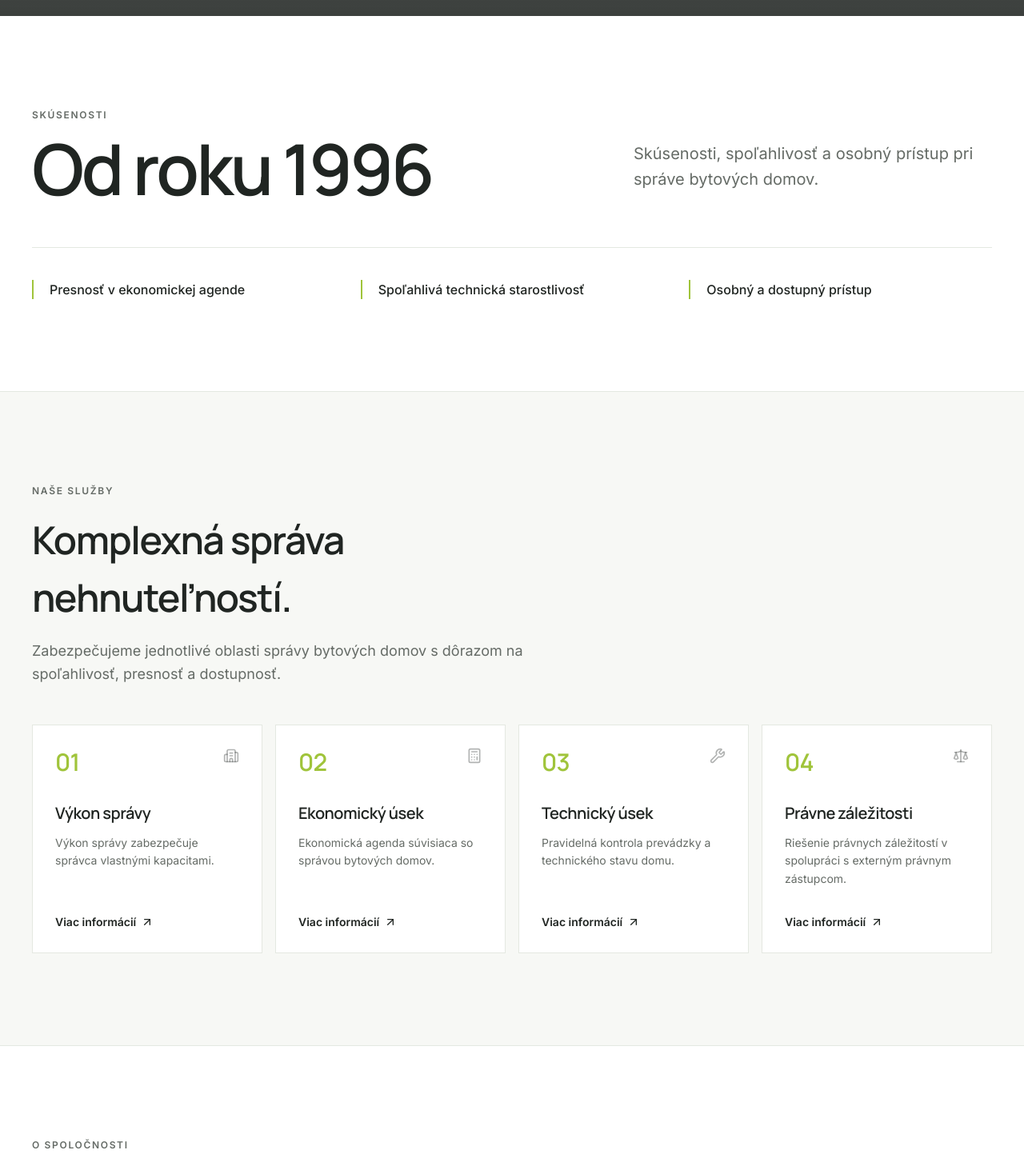
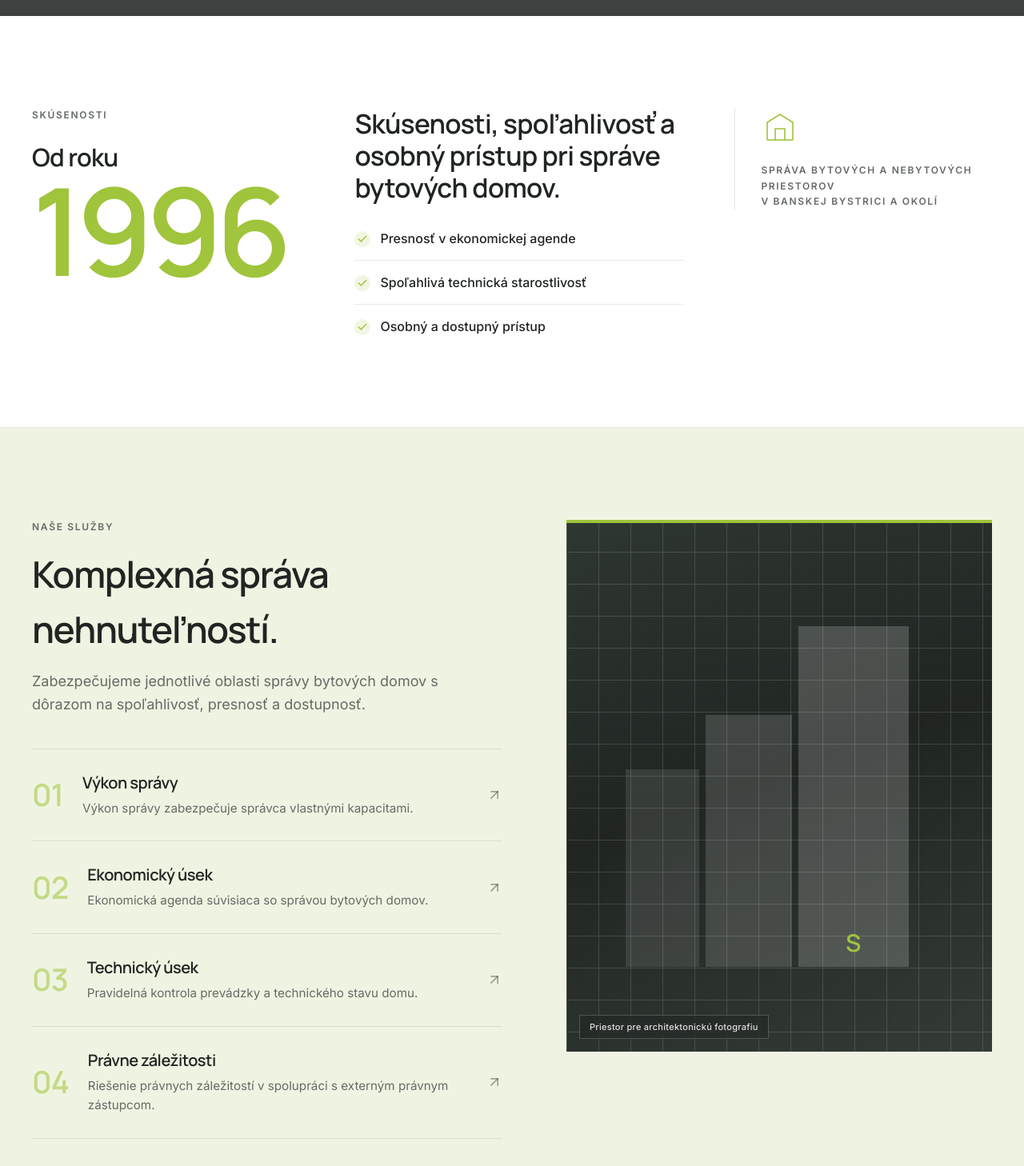
Before and after one commit to inoveronai-dev/spravbyt, a Next.js app: page / in a window 1280 px wide. Shown: the part 780-2238 px from the top of the page at 80% size. Built offline with nearby package versions, Linux system fonts and the light colour scheme; grey boxes are pictures that could not be loaded.

Commit message:
Redesign homepage sections to match approved design reference
Rebuild Experience, Services, About, Quick Access, Contact, and Footer as stacked full-width sections while leaving the approved cinematic hero unchanged.

Co-authored-by: inoveron.ai <inoveron.ai@gmail.com>

```diff
--- /dev/null
+++ b/src/components/media-slot.tsx
@@ -0,0 +1,68 @@
+import { cn } from "cn";
+
+type MediaSlotProps = {
+  className?: string;
+  label: string;
+  aspectClassName?: string;
+  variant?: "portrait" | "landscape";
+};
+
+/**
+ * Replaceable media slot for missing client photographs.
+ * Do not present this as a real SPRAVBYT-managed property or storefront.
+ */
+export function MediaSlot({
+  className,
+  label,
+  aspectClassName,
+  variant = "portrait",
+}: MediaSlotProps) {
+  return (
+    <div
+      className={cn(
+        "relative overflow-hidden bg-charcoal",
+        variant === "portrait"
+          ? "aspect-[3/4] min-h-[22rem]"
+          : "aspect-[4/3] min-h-[16rem]",
+        aspectClassName,
+        className
+      )}
+      role="img"
+      aria-label={label}
+    >
+      <div
+        className="absolute inset-0"
+        style={{
+          background:
+            "linear-gradient(160deg, #2f3732 0%, #202522 48%, #343b36 100%)",
+        }}
+      />
+      <div
+        className="absolute inset-0 opacity-[0.14]"
+        style={{
+          backgroundImage:
+            "linear-gradient(to right, #f7f8f5 1px, transparent 1px), linear-gradient(to bottom, #f7f8f5 1px, transparent 1px)",
+          backgroundSize: "40px 40px",
+        }}
+      />
+      <div className="absolute inset-x-[14%] bottom-[16%] top-[20%] flex items-end gap-2">
+        <div className="h-[58%] w-[24%] bg-white/10" />
+        <div className="h-[74%] w-[28%] bg-white/14" />
+        <div className="relative h-full w-[36%] bg-white/18">
+          <span
+            className="absolute bottom-3 left-1/2 -translate-x-1/2 font-heading text-3xl font-semibold text-brand"
+            aria-hidden
+          >
+            S
+          </span>
+        </div>
+      </div>
+      <div className="absolute inset-x-0 top-0 h-1 bg-brand" />
+      <div className="absolute bottom-4 left-4 right-4">
+        <span className="inline-block border border-white/20 bg-charcoal/50 px-3 py-1.5 text-[11px] font-medium tracking-wide text-white/85 backdrop-blur-sm">
+          {label}
+        </span>
+      </div>
+    </div>
+  );
+}
--- a/src/components/quick-links-section.tsx
+++ b/src/components/quick-links-section.tsx
@@ -1,74 +1,161 @@
 import {
-  ArrowUpRight,
-  Download,
+  ArrowRight,
+  Bell,
   Droplets,
+  FileText,
   Flame,
   LogIn,
-  Newspaper,
 } from "lucide-react";
 
 import { Reveal } from "@/components/reveal";
-import { quickLinks } from "@/lib/content";
+import { externalUrls, quickLinks } from "@/lib/content";
 
-const icons = {
-  "log-in": LogIn,
-  download: Download,
-  flame: Flame,
-  droplets: Droplets,
-  newspaper: Newspaper,
-} as const;
+const primary = [
+  {
+    title: "Online vstup",
+    description: "Prístup pre vlastníkov",
+    href: externalUrls.onlineVstup,
+    icon: LogIn,
+    dark: true,
+  },
+  {
+    title: "Dokumenty na stiahnutie",
+    description: "Formuláre a podklady",
+    href: externalUrls.naStiahnutie,
+    icon: FileText,
+    dark: false,
+  },
+] as const;
+
+const secondary = [
+  {
+    title: "Teplo",
+    description: "Informácie o dodávke tepla",
+    href: externalUrls.teplo,
+    icon: Flame,
+  },
+  {
+    title: "Vodné a stočné",
+    description: "Voda a stočné",
+    href: externalUrls.vodneAStocne,
+    icon: Droplets,
+  },
+  {
+    title: "Aktuality",
+    description: "Aktuálne správy spoločnosti",
+    href: externalUrls.aktuality,
+    icon: Bell,
+  },
+] as const;
 
 export function QuickLinksSection() {
   return (
     <section
       id="rychly-pristup"
-      className="section-space border-b border-border bg-brand-soft"
+      className="border-b border-border bg-brand-soft"
       aria-labelledby="quick-links-heading"
     >
-      <div className="container-page">
+      <div className="container-page section-space">
         <Reveal>
           <h2
             id="quick-links-heading"
-            className="max-w-xl font-heading text-[clamp(1.9rem,3.8vw,3rem)] font-semibold tracking-[-0.03em] text-charcoal"
+            className="max-w-xl font-heading text-[clamp(1.9rem,3.6vw,2.85rem)] font-semibold tracking-[-0.03em] text-charcoal"
           >
             {quickLinks.heading}
           </h2>
+          <p className="mt-3 max-w-xl text-base text-ink-muted sm:text-lg">
+            Rýchly prístup k najčastejším službám a informáciám pre vlastníkov.
+          </p>
         </Reveal>
 
-        <ul className="mt-10 grid gap-3 sm:grid-cols-2 xl:grid-cols-5">
-          {quickLinks.items.map((item, index) => {
-            const Icon = icons[item.icon];
+        <div className="mt-10 grid gap-4 md:grid-cols-2">
+          {primary.map((item, index) => {
+            const Icon = item.icon;
             return (
               <Reveal
                 key={item.title}
-                as="li"
-                delay={(Math.min(index + 1, 4) as 1 | 2 | 3 | 4)}
+                delay={(Math.min(index + 1, 2) as 1 | 2)}
               >
                 <a
                   href={item.href}
                   target="_blank"
                   rel="noopener noreferrer"
-                  className="group flex h-full flex-col justify-between border border-border/80 bg-surface p-5 transition-all duration-300 hover:-translate-y-0.5 hover:border-charcoal/20 hover:shadow-[0_14px_32px_rgba(32,37,34,0.06)]"
+                  className={
+                    item.dark
+                      ? "group flex min-h-[9.5rem] items-end justify-between gap-4 bg-charcoal p-7 text-white transition-colors hover:bg-charcoal-soft"
+                      : "group flex min-h-[9.5rem] items-end justify-between gap-4 border border-border bg-surface p-7 text-charcoal transition-colors hover:border-charcoal/20"
+                  }
                 >
-                  <div className="flex items-start justify-between gap-3">
-                    <span className="inline-flex size-10 items-center justify-center rounded-md bg-brand-soft text-charcoal">
+                  <span>
+                    <span
+                      className={
+                        item.dark
+                          ? "inline-flex size-11 items-center justify-center rounded-md bg-brand/15 text-brand"
+                          : "inline-flex size-11 items-center justify-center rounded-md bg-brand-soft text-brand"
+                      }
+                    >
                       <Icon className="size-5" aria-hidden />
                     </span>
-                    <ArrowUpRight className="size-4 text-ink-muted transition-transform group-hover:translate-x-0.5 group-hover:-translate-y-0.5 group-hover:text-brand" />
-                  </div>
-                  <div className="mt-8">
-                    <h3 className="font-heading text-base font-semibold tracking-tight text-charcoal">
+                    <span className="mt-6 block font-heading text-xl font-semibold tracking-tight">
                       {item.title}
-                    </h3>
-                    <p className="mt-1.5 text-sm text-ink-muted">
+                    </span>
+                    <span
+                      className={
+                        item.dark
+                          ? "mt-1.5 block text-sm text-white/65"
+                          : "mt-1.5 block text-sm text-ink-muted"
+                      }
+                    >
                       {item.description}
-                    </p>
-                  </div>
+                    </span>
+                  </span>
+                  <ArrowRight
+                    className={
+                      item.dark
+                        ? "mb-1 size-5 shrink-0 text-brand transition-transform group-hover:translate-x-1"
+                        : "mb-1 size-5 shrink-0 text-brand transition-transform group-hover:translate-x-1"
+                    }
+                    aria-hidden
+                  />
                 </a>
               </Reveal>
             );
           })}
-        </ul>
+        </div>
+
+        <div className="mt-4 grid gap-4 sm:grid-cols-3">
+          {secondary.map((item, index) => {
+            const Icon = item.icon;
+            return (
+              <Reveal
+                key={item.title}
+                delay={(Math.min(index + 1, 3) as 1 | 2 | 3)}
+              >
+                <a
+                  href={item.href}
+                  target="_blank"
+                  rel="noopener noreferrer"
+                  className="group flex min-h-[10rem] flex-col justify-between border border-border bg-surface p-6 transition-colors hover:border-charcoal/20"
+                >
+                  <span className="flex items-start justify-between gap-3">
+                    <span className="inline-flex size-10 items-center justify-center rounded-md bg-brand-soft text-brand">
+                      <Icon className="size-5" aria-hidden />
+                    </span>
+                    <ArrowRight className="size-4 text-ink-muted transition-transform group-hover:translate-x-1 group-hover:text-brand" />
+                  </span>
+                  <span>
+                    <span className="block font-heading text-lg font-semibold tracking-tight text-charcoal">
+                      {item.title}
+                    </span>
+                    <span className="mt-1.5 block text-sm text-ink-muted">
+                      {item.description}
+                    </span>
+                  </span>
+                </a>
+              </Reveal>
+            );
+          })}
+        </div>
       </div>
     </section>
   );
--- a/src/components/services-section.tsx
+++ b/src/components/services-section.tsx
@@ -1,82 +1,74 @@
-import {
-  ArrowUpRight,
-  Building2,
-  Calculator,
-  Scale,
-  Wrench,
-} from "lucide-react";
+import { ArrowUpRight } from "lucide-react";
 
+import { MediaSlot } from "@/components/media-slot";
 import { Reveal } from "@/components/reveal";
 import { services } from "@/lib/content";
-
-const icons = {
-  building: Building2,
-  calculator: Calculator,
-  wrench: Wrench,
-  scale: Scale,
-} as const;
 
 export function ServicesSection() {
   return (
     <section
       id="sluzby"
-      className="section-space border-b border-border bg-background"
+      className="border-b border-border bg-brand-soft"
       aria-labelledby="services-heading"
     >
-      <div className="container-page">
+      <div className="container-page section-space">
+        <div className="grid items-start gap-12 lg:grid-cols-[1.05fr_0.95fr] lg:gap-14 xl:gap-20">
+          <div>
             <Reveal>
-          <div className="max-w-2xl">
               <p className="eyebrow">{services.eyebrow}</p>
               <h2
                 id="services-heading"
-              className="mt-4 font-heading text-[clamp(1.9rem,3.8vw,3rem)] font-semibold tracking-[-0.03em] text-charcoal"
+                className="mt-4 max-w-lg font-heading text-[clamp(1.9rem,3.6vw,2.85rem)] font-semibold tracking-[-0.03em] text-charcoal"
               >
                 {services.heading}
               </h2>
-            <p className="mt-4 text-base leading-relaxed text-ink-muted sm:text-lg">
+              <p className="mt-4 max-w-lg text-base leading-relaxed text-ink-muted sm:text-lg">
                 {services.supporting}
               </p>
-          </div>
             </Reveal>
 
-        <div className="mt-12 grid gap-4 md:grid-cols-2 xl:grid-cols-4">
-          {services.items.map((item, index) => {
-            const Icon = icons[item.icon];
-            return (
+            <ul className="mt-10 border-t border-charcoal/10">
+              {services.items.map((item, index) => (
                 <Reveal
                   key={item.number}
-                as="article"
+                  as="li"
                   delay={(Math.min(index + 1, 4) as 1 | 2 | 3 | 4)}
                 >
                   <a
                     href={item.href}
                     target="_blank"
                     rel="noopener noreferrer"
-                  className="group flex h-full flex-col border border-border bg-surface p-6 transition-all duration-300 hover:-translate-y-0.5 hover:border-charcoal/20 hover:shadow-[0_18px_40px_rgba(32,37,34,0.06)] sm:p-7"
+                    className="group grid grid-cols-[auto_1fr_auto] items-center gap-4 border-b border-charcoal/10 py-6 transition-colors hover:bg-white/45 sm:gap-6 sm:py-7"
                   >
-                  <div className="flex items-start justify-between gap-4">
-                    <span className="font-heading text-3xl font-semibold tracking-tight text-brand">
+                    <span className="font-heading text-[clamp(2rem,3vw,2.75rem)] font-semibold leading-none tracking-tight text-brand/55 transition-colors group-hover:text-brand">
                       {item.number}
                     </span>
-                    <Icon
-                      className="size-5 text-charcoal/35 transition-colors group-hover:text-brand"
+                    <span className="min-w-0">
+                      <span className="block font-heading text-lg font-semibold tracking-tight text-charcoal sm:text-xl">
+                        {item.title}
+                      </span>
+                      <span className="mt-1.5 block text-sm leading-relaxed text-ink-muted sm:text-[0.95rem]">
+                        {item.description}
+                      </span>
+                    </span>
+                    <ArrowUpRight
+                      className="size-5 shrink-0 text-charcoal/40 transition-transform group-hover:translate-x-0.5 group-hover:-translate-y-0.5 group-hover:text-charcoal"
                       aria-hidden
                     />
-                  </div>
-                  <h3 className="mt-8 font-heading text-xl font-semibold tracking-tight text-charcoal">
-                    {item.title}
-                  </h3>
-                  <p className="mt-3 flex-1 text-sm leading-relaxed text-ink-muted">
-                    {item.description}
-                  </p>
-                  <span className="mt-8 inline-flex items-center gap-1.5 text-sm font-semibold text-charcoal">
-                    Viac informácií
-                    <ArrowUpRight className="size-4 transition-transform group-hover:translate-x-0.5 group-hover:-translate-y-0.5" />
-                  </span>
                   </a>
                 </Reveal>
-            );
-          })}
+              ))}
+            </ul>
+          </div>
+
+          <Reveal delay={2}>
+            <MediaSlot
+              variant="portrait"
+              label="Priestor pre architektonickú fotografiu"
+              className="w-full lg:min-h-[36rem]"
+              aspectClassName="lg:aspect-[4/5]"
+            />
+          </Reveal>
         </div>
       </div>
     </section>
--- a/src/components/trust-section.tsx
+++ b/src/components/trust-section.tsx
@@ -1,46 +1,79 @@
+import { Check } from "lucide-react";
+
 import { Reveal } from "@/components/reveal";
 import { trust } from "@/lib/content";
+
+const values = [
+  "Presnosť v ekonomickej agende",
+  "Spoľahlivá technická starostlivosť",
+  "Osobný a dostupný prístup",
+] as const;
 
 export function TrustSection() {
   return (
     <section
-      className="section-space border-b border-border bg-surface"
+      id="skusenosti"
+      className="border-b border-border bg-surface"
       aria-labelledby="trust-heading"
     >
-      <div className="container-page">
+      <div className="container-page section-space">
+        <div className="grid items-start gap-10 lg:grid-cols-[0.95fr_1.15fr_0.9fr] lg:gap-12 xl:gap-16">
           <Reveal>
-          <div className="grid items-end gap-8 border-b border-border pb-10 md:grid-cols-[1.1fr_0.9fr] md:gap-16 md:pb-14">
-            <div>
             <p className="eyebrow">Skúsenosti</p>
-              <h2
+            <p className="mt-5 font-heading text-[clamp(1.5rem,2.4vw,2rem)] font-semibold tracking-tight text-charcoal">
+              Od roku
+            </p>
+            <p
               id="trust-heading"
-                className="mt-4 font-heading text-[clamp(2.75rem,7vw,5.5rem)] font-semibold leading-[0.95] tracking-[-0.04em] text-charcoal"
+              className="mt-1 font-heading text-[clamp(5.5rem,14vw,9.5rem)] font-semibold leading-[0.85] tracking-[-0.05em] text-brand"
             >
-                {trust.yearLabel}
+              1996
+            </p>
+          </Reveal>
+
+          <Reveal delay={1}>
+            <h2 className="max-w-md font-heading text-[clamp(1.55rem,2.6vw,2.15rem)] font-semibold leading-[1.2] tracking-[-0.02em] text-charcoal">
+              {trust.description}
             </h2>
+            <ul className="mt-8 space-y-4">
+              {values.map((value) => (
+                <li
+                  key={value}
+                  className="flex items-start gap-3 border-b border-border pb-4 text-base text-charcoal last:border-b-0 last:pb-0"
+                >
+                  <span className="mt-0.5 inline-flex size-5 shrink-0 items-center justify-center rounded-full bg-brand/15 text-brand">
+                    <Check className="size-3.5" strokeWidth={2.5} aria-hidden />
+                  </span>
+                  <span className="font-medium leading-snug">{value}</span>
+                </li>
+              ))}
+            </ul>
+          </Reveal>
+
+          <Reveal delay={2}>
+            <div className="border-l border-border pl-6 lg:pl-8">
+              <div
+                className="mb-5 h-12 w-12 text-brand"
+                aria-hidden
+              >
+                <svg viewBox="0 0 48 48" fill="none" className="h-full w-full">
+                  <path
+                    d="M8 40V18L24 8l16 10v22"
+                    stroke="currentColor"
+                    strokeWidth="1.6"
+                  />
+                  <path d="M18 40V26h12v14" stroke="currentColor" strokeWidth="1.6" />
+                  <path d="M8 40h32" stroke="currentColor" strokeWidth="1.6" />
+                </svg>
               </div>
-            <p className="max-w-md text-lg leading-relaxed text-ink-muted md:justify-self-end md:pb-3 md:text-xl">
-              {trust.description}
+              <p className="text-xs font-semibold uppercase leading-relaxed tracking-[0.14em] text-ink-muted">
+                Správa bytových a nebytových priestorov
+                <br />
+                v Banskej Bystrici a okolí
               </p>
             </div>
           </Reveal>
-
-        <Reveal delay={2}>
-          <div className="mt-10 grid gap-6 md:grid-cols-3 md:gap-8">
-            {[
-              "Presnosť v ekonomickej agende",
-              "Spoľahlivá technická starostlivosť",
-              "Osobný a dostupný prístup",
-            ].map((item) => (
-              <div
-                key={item}
-                className="border-l-2 border-brand pl-5 text-base font-medium text-charcoal"
-              >
-                {item}
         </div>
-            ))}
-          </div>
-        </Reveal>
       </div>
     </section>
   );
```
Also changed, not shown: src/components/about-section.tsx (+18 -11 lines), src/components/contact-section.tsx (+44 -48 lines), src/components/site-footer.tsx (+19 -90 lines). Lines whose indentation alone changed are shown as unchanged.
